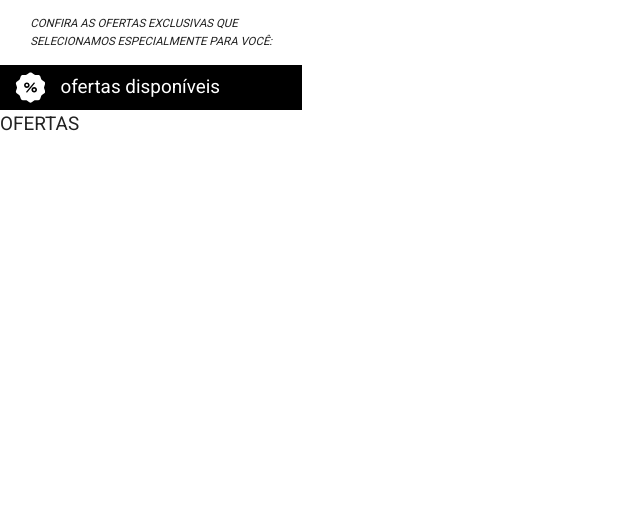
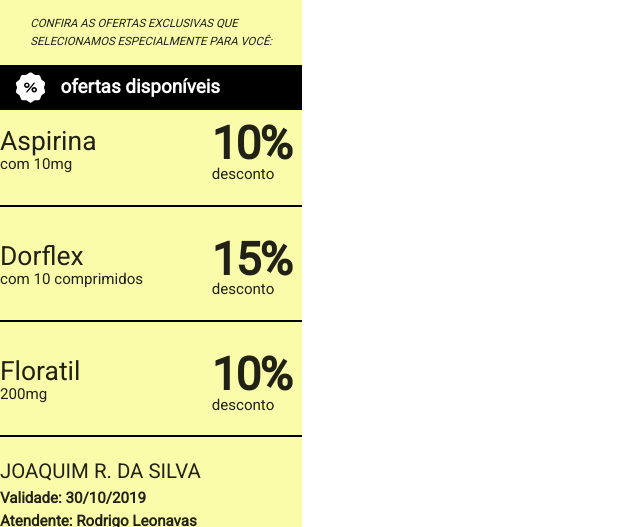
Before and after one commit to StefaniniInspiring/ofertas_balcao, a plain HTML site: page public/index.html in a window 1280 px wide. Shown: the part 273-800 px from the top of the page, without its empty margins (0-640 px from the left). Drawn offline with nearby package versions, Linux system fonts and the light colour scheme.

Commit message:
tapa layout

```diff
--- a/public/assets/styles.css
+++ b/public/assets/styles.css
@@ -2,7 +2,7 @@ body {
   margin: 0;
 }
 
-* {
+span, p {
   font-size: 5mm;
   font-family: "Roboto", sans-serif;
 }
@@ -28,14 +28,18 @@ img {
   margin: 0;
 }
 
+p {
+  margin: 0;
+}
+
 .ticket-bg {
   width: 80mm;
   max-width: 80mm;
-  height: 200px;
+  height: 100vw;
   position: absolute;
   top: 50px;
   z-index: 0;
-  background-color: #FBFCA9;
+  background-color: #fbfca9;
 }
 
 .ticket {
@@ -88,8 +92,72 @@ img {
   align-items: center;
 }
 
+.offers {
+  grid-area: offers;
+}
+
+.offer {
+  display: grid;
+  grid-template-columns: 56mm 24mm;
+  align-items: center;
+}
+
+.offer .product-name {
+  font-size: 7mm;
+}
+
+.offer .product-description {
+  font-size: 4mm;
+  margin-top: -2mm;
+}
+
+.offer .discount {
+  font-size: 12mm;
+  letter-spacing: -0.4mm;
+  font-weight: bold;
+}
+
+.offer .discount-label {
+  font-size: 4mm;
+  margin-top: -4mm;
+}
+
+.footer {
+  grid-area: footer;
+}
+
+.footer, .client {
+  font-size: 5.4mm;
+  text-transform: uppercase;
+}
+
+.footer, .expiry {
+  font-size: 4mm;
+  font-weight: bold;
+}
+
+.footer, .clerk {
+  font-size: 4mm;
+  font-weight: bold;
+}
+
+hr {
+  border: .4mm solid black;
+  margin-block-start: 5mm;
+  margin-block-end: 5mm;
+}
+
 .header span {
   color: white;
+}
+
+.header, .warning {
+  font-size: 2.8mm;
+  font-weight: bold;
+}
+
+.header, .legal {
+  font-size: 2.8mm;
 }
 
 .header svg {
--- a/public/index.html
+++ b/public/index.html
@@ -13,7 +13,10 @@
       href="https://cdnjs.cloudflare.com/ajax/libs/materialize/1.0.0/css/materialize.min.css"
     />
 
-    <link href="https://fonts.googleapis.com/icon?family=Material+Icons" rel="stylesheet">
+    <link
+      href="https://fonts.googleapis.com/icon?family=Material+Icons"
+      rel="stylesheet"
+    />
     <script src="https://cdnjs.cloudflare.com/ajax/libs/materialize/1.0.0/js/materialize.min.js"></script>
     <script>
       function printe() {
@@ -27,12 +30,16 @@
       onclick="{printe()}"
       class="waves-effect waves-light btn grey darken-3 hidden-print"
     >
-    <i class="material-icons left">print</i>
+      <i class="material-icons left">print</i>
       Imprimir ofertas
     </button>
     <div class="ticket-bg"></div>
     <div class="ticket">
-      <img class="logo" src="https://firebasestorage.googleapis.com/v0/b/febrafar-pwa.appspot.com/o/offer-logos%2Fentrefarma.png?alt=media&token=5076154f-b20b-4b53-b955-f87cee1b6840" alt="Logo" />
+      <img
+        class="logo"
+        src="https://firebasestorage.googleapis.com/v0/b/febrafar-pwa.appspot.com/o/offer-logos%2Fentrefarma.png?alt=media&token=5076154f-b20b-4b53-b955-f87cee1b6840"
+        alt="Logo"
+      />
       <p class="name">Joaquim</p>
       <span class="slogan"
         >Confira as ofertas exclusivas que selecionamos especialmente para
@@ -54,36 +61,60 @@
           ></path>
         </svg>
         <span>ofertas disponíveis</span>
-        <div class="offers">
-          OFERTAS
+      </div>
+      <div class="offers">
+        <div class="offer">
+          <div>
+            <p class="product-name">Aspirina</p>
+            <p class="product-description">com 10mg</p>
+          </div>
+          <span>
+            <p class="discount">10%</p>
+            <p class="discount-label">desconto</p>
+          </span>
         </div>
-        <div class="foofer"></div>
+        <hr />
+        <div class="offer">
+          <div>
+            <p class="product-name">Dorflex</p>
+            <p class="product-description">com 10 comprimidos</p>
+          </div>
+          <span>
+            <p class="discount">15%</p>
+            <p class="discount-label">desconto</p>
+          </span>
+        </div>
+        <hr />
+        <div class="offer">
+          <div>
+            <p class="product-name">Floratil</p>
+            <p class="product-description">200mg</p>
+          </div>
+          <span>
+            <p class="discount">10%</p>
+            <p class="discount-label">desconto</p>
+          </span>
+        </div>
+        <hr />
+      </div>
+      <div class="foofer">
+        <p class="client">Joaquim R. da Silva</p>
+        <p class="expiry">Validade: 30/10/2019</p>
+        <p class="clerk">Atendente: Rodrigo Leonavas</p>
+        <hr />
+        <p class="warning">
+          * Caso os produtos anunciados nestte cupom também estiverem em oferta
+          na loja, garantimmos sempre o maior desconto. Promoções válidas apenas
+          enquanto durarem os estoques. Os descontos não são cumulativos.
+        </p>
+        <p class="legal">
+          Ao persistirem os sintomas o médico deverá ser consultado. Estas
+          condições incidem sobre o preço máximo ao ocnsumidor e são válidas até
+          as 24 horas de 30/10/2019 exclusivamente para o cliente acima
+          mencionado, na filial Entrefarma Farmácia Modelo CNPJ:
+          38.265.135/0001-51.
+        </p>
       </div>
     </div>
-
-    <!-- <table>
-        <thead>
-          <tr>
-            <th class="description">OFERTA</th>
-            <th class="price">R$</th>
-          </tr>
-        </thead>
-        <tbody>
-          <tr>
-            <td class="description">Aspirina</td>
-            <td class="price">R$15.00</td>
-          </tr>
-          <tr>
-            <td class="description">DORFLEX 10mg</td>
-            <td class="price">R$10.00</td>
-          </tr>
-          <tr>
-            <td class="description">BEMATECH MP-4200 TH</td>
-            <td class="price">R$498.00</td>
-          </tr>
-        </tbody>
-      </table>
-      <p class="centered">Impresso do HTML! com imagem e acentuação</p>
-    </div> -->
   </body>
 </html>
```
